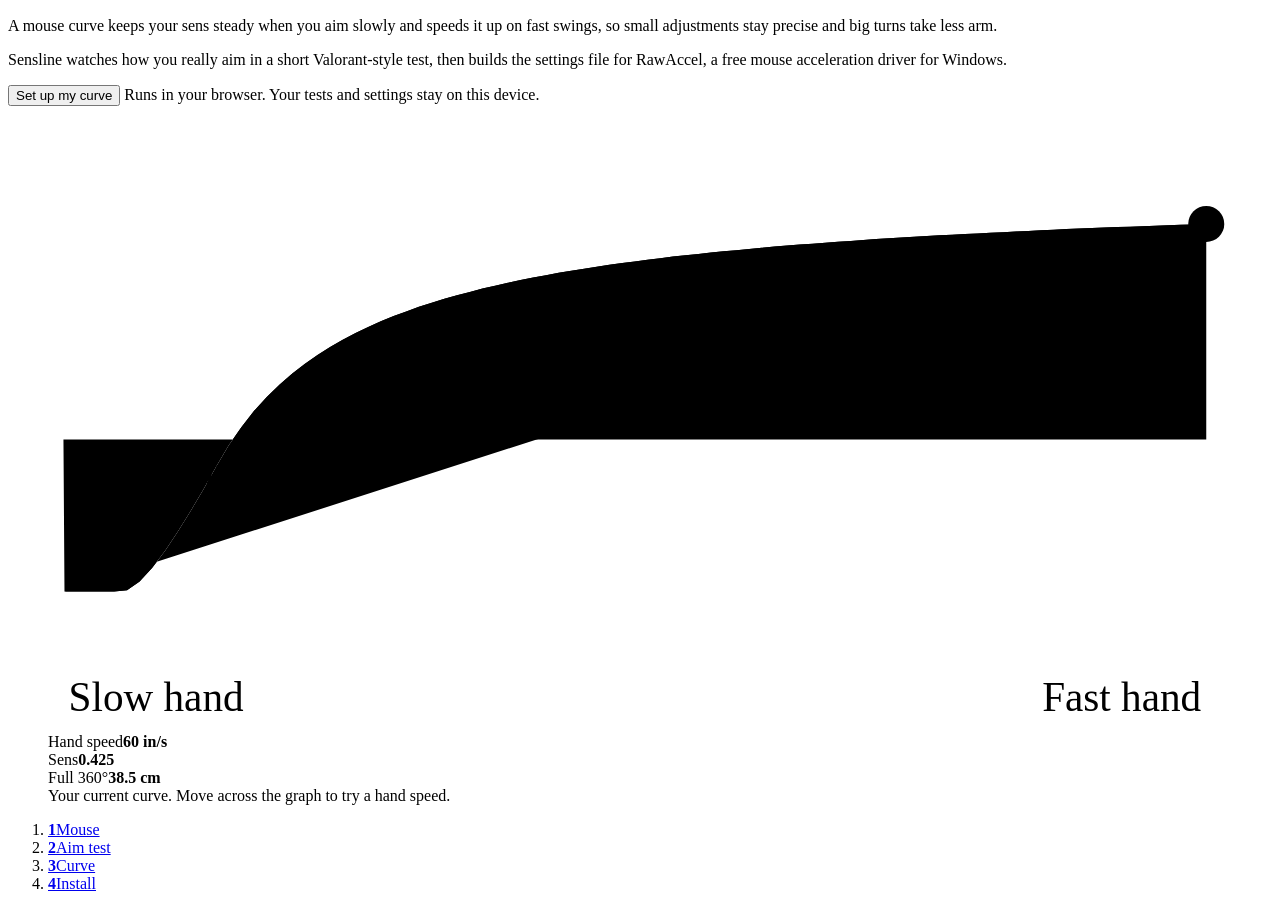
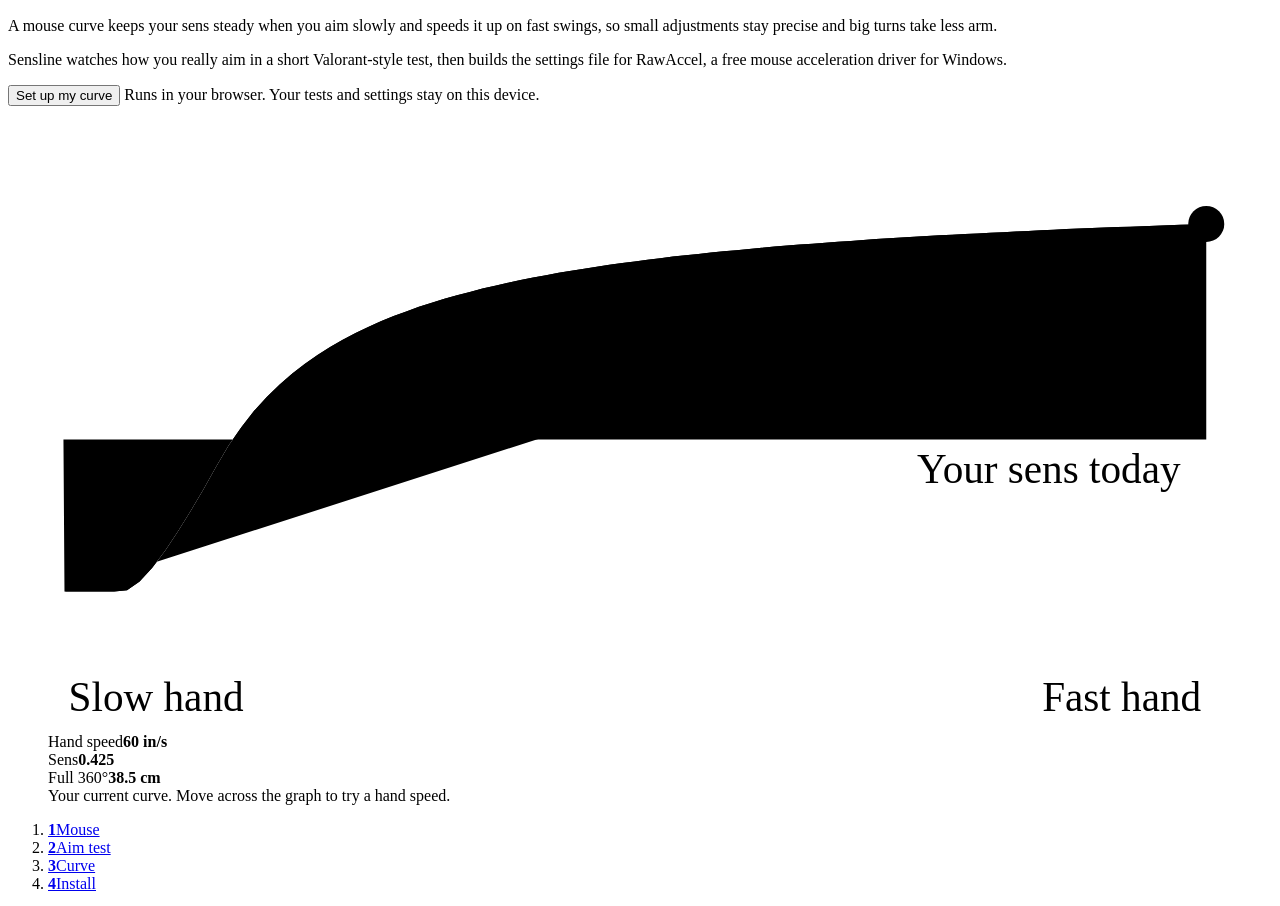
Before and after one commit to wesper-01/sensline, a plain HTML site: page index.html in a window 1280 px wide. Shown: the part 1360-2266 px from the top of the page. Drawn offline with Linux system fonts and the light colour scheme.

Commit message:
Keep the hero graph label clear of the curve
The micro aim curve dips below today's sens on the left, where the
"Your sens today" label sat. Put the label at the right end, on the side
of the line the curve isn't on, and retake the README home screenshot.

Co-Authored-By: Claude Opus 5.5 <noreply@anthropic.com>

```diff
--- a/index.html
+++ b/index.html
@@ -2,7 +2,7 @@
 <html lang="en">
 <head>
 <meta charset="utf-8">
-<!-- csp:start --><meta http-equiv="Content-Security-Policy" content="default-src 'none'; script-src 'sha256-87yP1I1PwpQBLM6qtgMmMncGApRKwjlr3JDVPseyh1Q=' 'sha256-pKuYtNTsAoCBsRyxK0kKfbfzNz246KWLbm7P8anokNc='; style-src 'sha256-s5k1tmuJzlLcFSobpv1O17gkwtGYeiwnCLMMcaElI6g='; img-src data:; base-uri 'none'; form-action 'none'"><!-- csp:end -->
+<!-- csp:start --><meta http-equiv="Content-Security-Policy" content="default-src 'none'; script-src 'sha256-87yP1I1PwpQBLM6qtgMmMncGApRKwjlr3JDVPseyh1Q=' 'sha256-L8Gs+a5TlUMbuQGRUn76T2nIjDJuJHt4wjnaaT3tQn8='; style-src 'sha256-s5k1tmuJzlLcFSobpv1O17gkwtGYeiwnCLMMcaElI6g='; img-src data:; base-uri 'none'; form-action 'none'"><!-- csp:end -->
 <meta name="viewport" content="width=device-width, initial-scale=1">
 <meta name="color-scheme" content="light dark">
 <meta name="referrer" content="no-referrer">
@@ -1251,11 +1251,14 @@ function drawHero() {
   for (let i = 0; i <= 90; i++) { const x = Math.max(0.05, i / 90 * xMax); line += (i ? 'L' : 'M') + X(x).toFixed(1) + ' ' + Y(eff(x)).toFixed(1); }
   const yF = Y(st.sens).toFixed(1), cut = X(xMax * heroReveal) - l + 2;
   const s = eff(heroSpeed), hx = X(heroSpeed), hy = Y(s);
+  // The curve can sit below today's line on the left (micro aim) and above it on the right,
+  // so the label goes at the right end, on the side of the line the curve isn't on.
+  const labelY = eff(xMax) >= st.sens ? +yF + 17 : +yF - 8;
   let grid = '';
   for (let i = 1; i <= 3; i++) { const gy = t + i / 4 * (H - t - b); grid += `<line class="h-grid" x1="${l}" x2="${W - r}" y1="${gy}" y2="${gy}"/>`; }
   $('heroSvg').innerHTML = `${grid}
     <line class="h-flat" x1="${l}" x2="${W - r}" y1="${yF}" y2="${yF}"/>
-    <text class="h-text" x="${l + 2}" y="${+yF + 17}">Your sens today</text>
+    <text class="h-text" x="${W - r - 10}" y="${labelY}" text-anchor="end">Your sens today</text>
     <defs><clipPath id="heroCut"><rect x="${l - 3}" y="0" width="${cut + 3}" height="${H}"/></clipPath></defs>
     <g clip-path="url(#heroCut)">
       <path class="h-area" d="${line}L${X(xMax)} ${yF}L${X(0)} ${yF}Z"/>
```
Also changed, not shown: assets/shot-hero.png.
